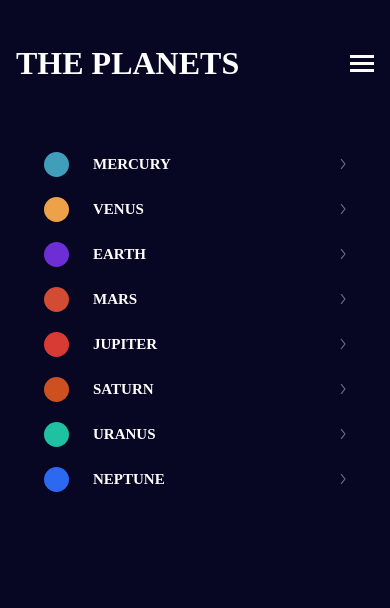
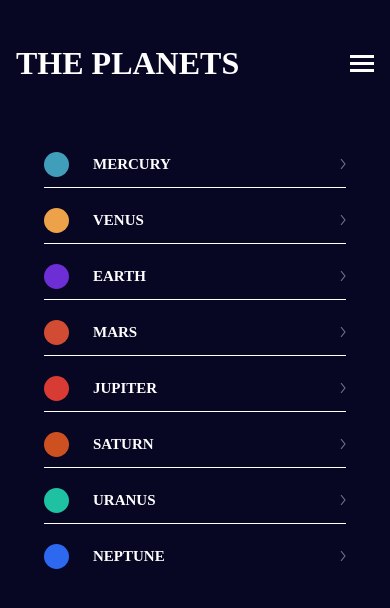
Before and after one commit to maha404/planets-fact-site, a React (Vite) app in the folder planets-fact-site/: page / in a window 390 px wide. Both pictures are taken after a click on the picture 362 px from the left and 63 px from the top of the page. Shown: the top 608 px of the page. Built offline with nearby package versions, Linux system fonts and the light colour scheme.

Commit message:
feat: add border styling to menu items in mobile menu

```diff
--- a/planets-fact-site/src/App.css
+++ b/planets-fact-site/src/App.css
@@ -51,9 +51,7 @@ ul {
   margin: 0;
 }
 
-ul > li {
 
-}
 
 .chevron {
   width: 6px;
@@ -84,6 +82,12 @@ ul > li {
   font-weight: 700;
 }
 
+.menu-item-line:not(:last-child) {
+  border-bottom: 1px solid var(--neutral-0);
+  padding-bottom: 10px;
+}
+
+
 .btn {
   border: none;
   background-color: var(--sky-400);
--- a/planets-fact-site/src/components/Mobile/MobileMenu.tsx
+++ b/planets-fact-site/src/components/Mobile/MobileMenu.tsx
@@ -33,7 +33,7 @@ export default function MobileMenu() {
         <ul>
           {data && data.length > 0 ? (
             data.map((planet: any) => (
-              <div className='menu-item-container'>
+              <div className='menu-item-container menu-item-line'>
               <li key={planet.name} className="menu-item">
                 <span className='circle' style={{backgroundColor: planet.color}}></span>
                 {planet.name}
```
